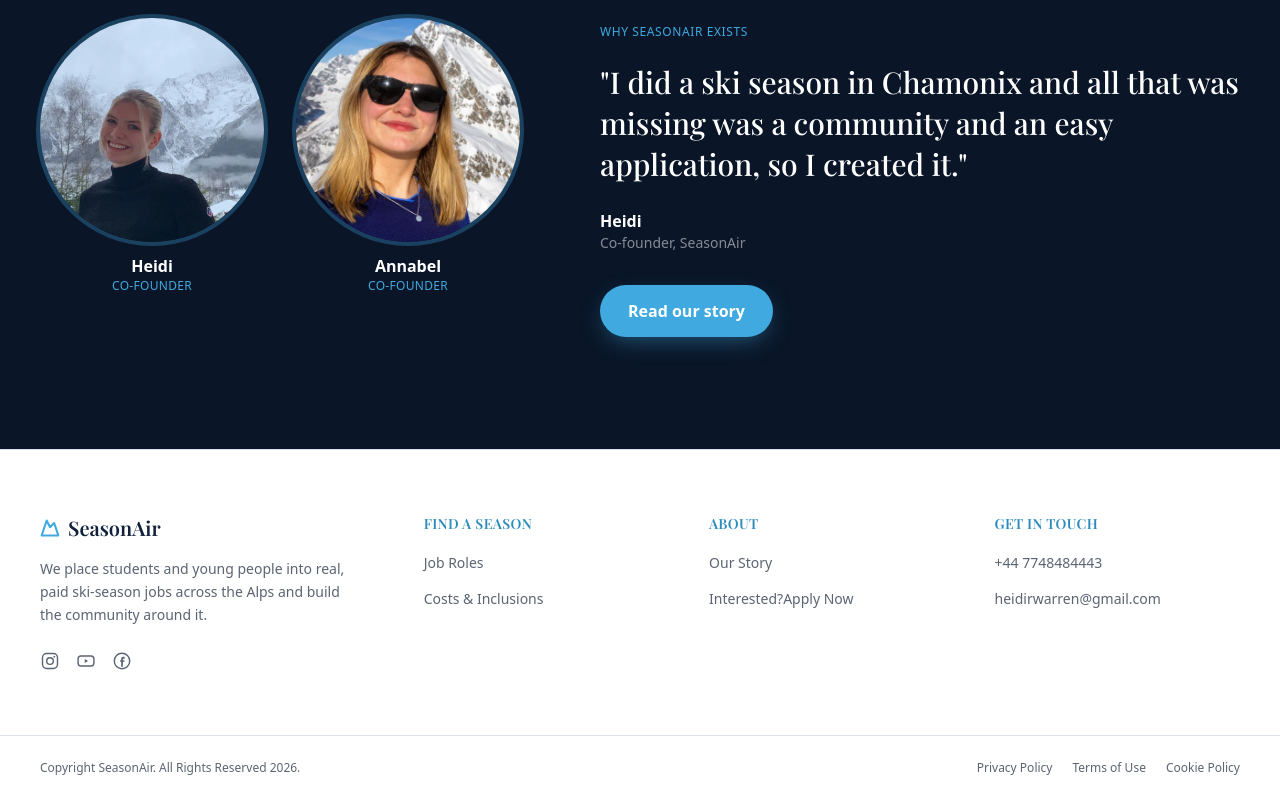
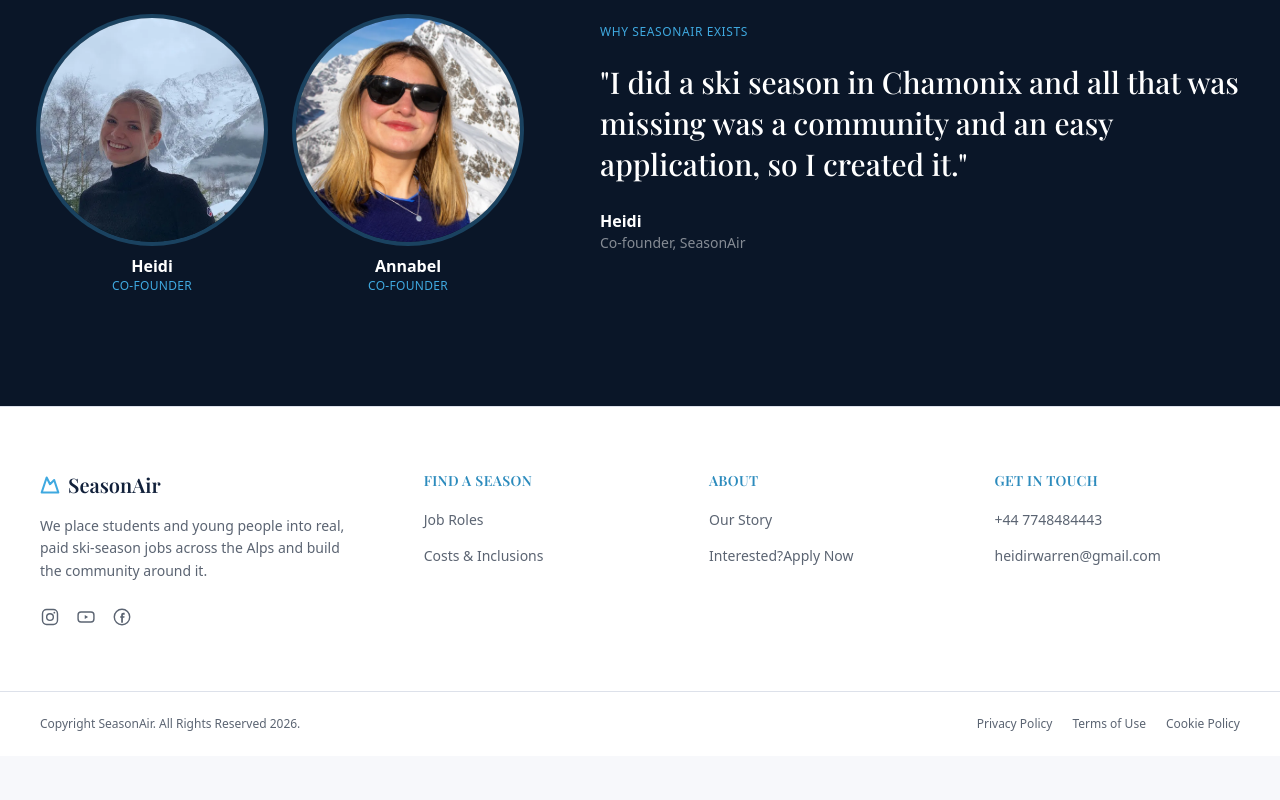
Before and after one commit to heidiski-season/seasonair, a Next.js app: page / in a window 1280 px wide. Shown: the part 2323-3123 px from the top of the page. After the commit the page ends 3079 px from the top, so only its background shows below. Built offline with nearby package versions, Linux system fonts and the light colour scheme.

Commit message:
Remove read our story button

```diff
--- a/src/components/home/founder-quote.tsx
+++ b/src/components/home/founder-quote.tsx
@@ -60,9 +60,6 @@
                 <p className="text-sm text-white/50">Co-founder, SeasonAir</p>
               </footer>
             </blockquote>
-            <Button href="/about" variant="glacier" size="lg" className="mt-8">
-              Read our story
-            </Button>
           </FadeIn>
 
         </FadeIn>
```
